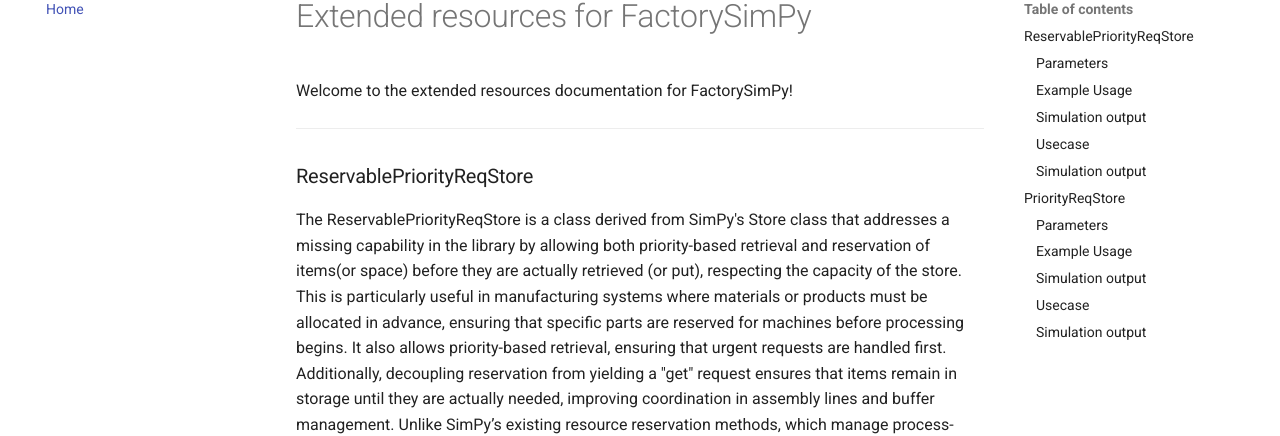
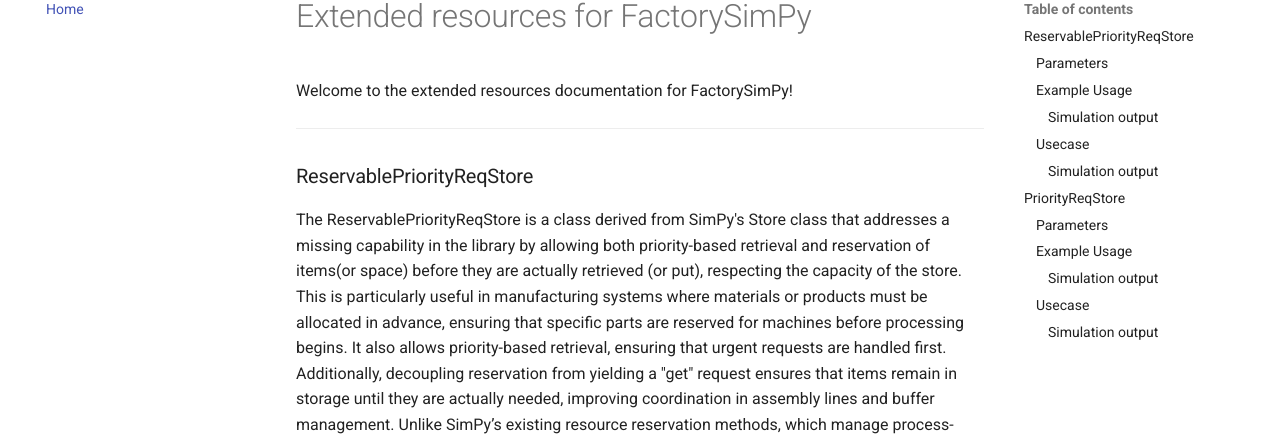
Before and after one commit to FactorySimPy/FactorySimPydocs, an MkDocs documentation site: the page built from docs/index.md, in a window 1280 px wide. Shown: the part 150-586 px from the top of the page. Built offline with MkDocs 1.6.1 and Material for MkDocs 9.7.7, drawn with Linux system fonts in a browser that asks for light colours.

````diff
--- a/docs/index.md
+++ b/docs/index.md
@@ -94,7 +94,7 @@ env.process(producer(env, itemstore, "ItemC", priority=3))
 env.run(until=10)
 ```
 
-##### Simulation output
+###### Simulation output
 ```
 T=0.00 : Consumer1 placed a reserve_get request to store with priority 3
 T=0.00 : Consumer1 CANCELED reservation
@@ -250,7 +250,7 @@ run_simulation()
 
 ```
 
-##### Simulation output
+###### Simulation output
 
 ```
 T=0.00: Machine orange: waiting to yield reserve_get requests
@@ -331,7 +331,7 @@ p4= env.process(source('IN-B',env,1,1))
 env.run(until=5)
 ```
 
-### Simulation output
+###### Simulation output
 ```
 T=0.00: Sink OUT-1 placed a get request with priority 2 in the store
 T=0.00: Sink OUT-2 placed a get request with priority 1 in the store
@@ -402,7 +402,7 @@ if __name__ == "__main__":
 ```
 
 
-### Simulation output
+###### Simulation output
 ```
 T=0.00: Admin places a request with priority 3
 T=0.00: Library places a request with priority 3
````
Also changed, not shown: site/index.html, site/search/search_index.json.
